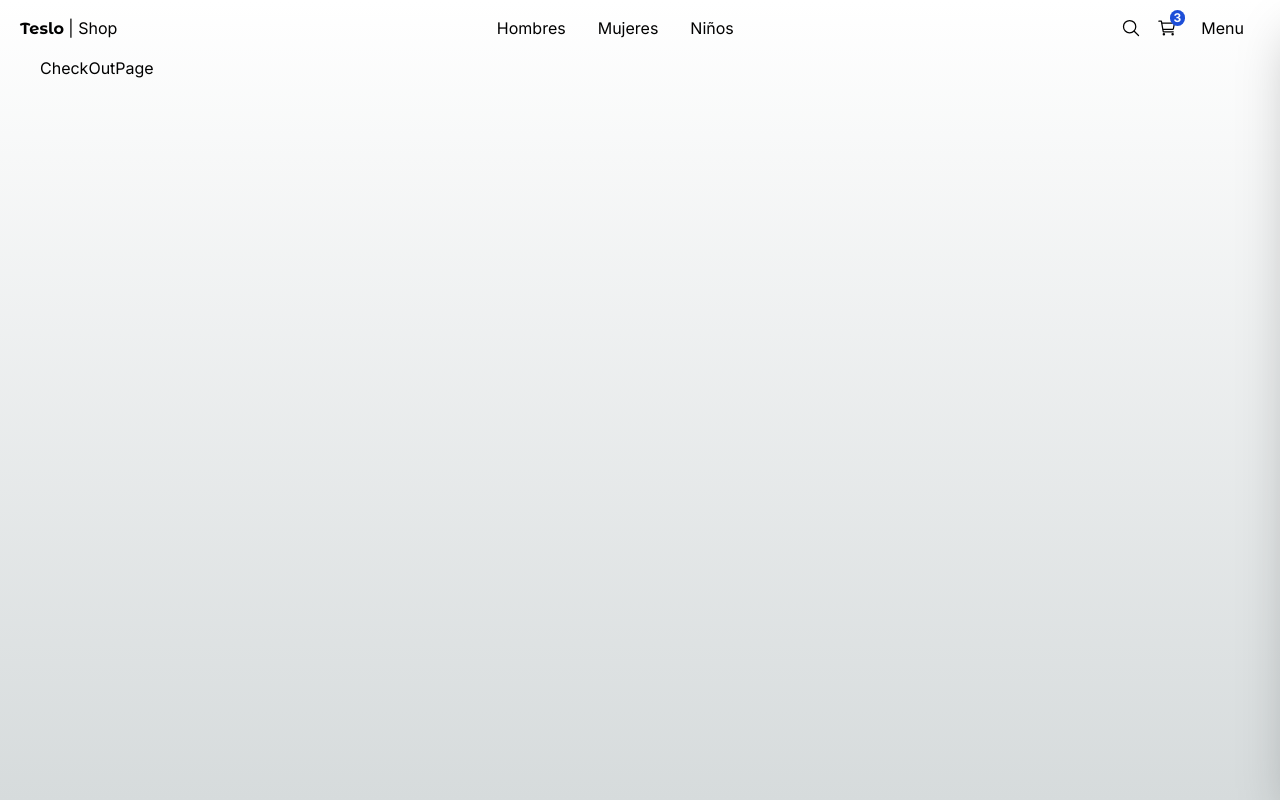
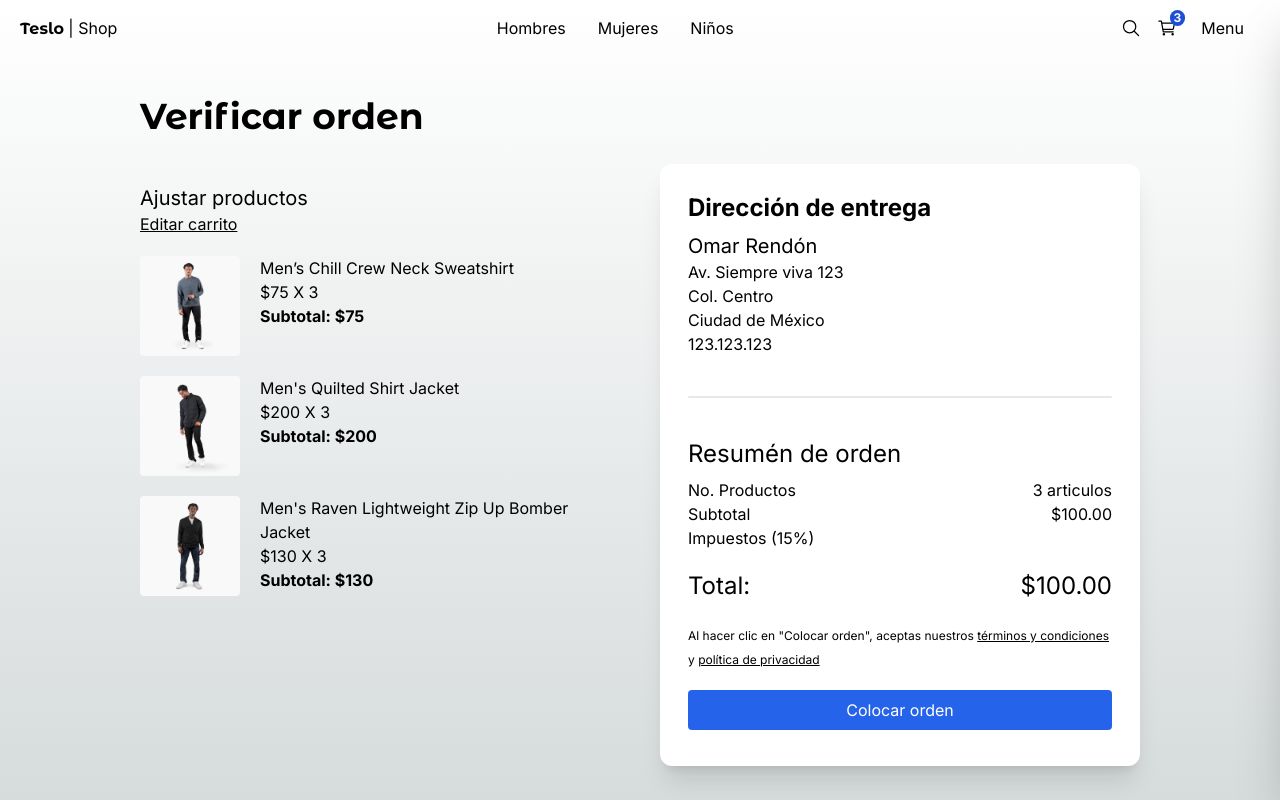
Before and after one commit to omarrendon/next-shop, a Next.js app: page /checkout in a window 1280 px wide. Built offline with nearby package versions, Linux system fonts and the light colour scheme.

Commit message:
Checkout page its done

```diff
--- a/src/app/(shop)/checkout/page.tsx
+++ b/src/app/(shop)/checkout/page.tsx
@@ -1,5 +1,100 @@
+import { QuantitySelector, Title } from "@/components";
+import { initialData } from "@/seed/seed";
+import Image from "next/image";
+import Link from "next/link";
 import React from "react";
 
-export default function CheckOutPage() {
-  return <div>CheckOutPage</div>;
+const productsInCart = [
+  initialData.products[0],
+  initialData.products[1],
+  initialData.products[2],
+];
+
+export default function CheckoutPage() {
+  return (
+    <div className="flex justify-center items-center mb-72 px-10 sm:px-0">
+      <div className="flex flex-col w-[1000px]">
+        <Title title="Verificar orden" />
+
+        <div className="grid grid-cols-1 sm:grid-cols-2 gap-10">
+          <div className="flex flex-col mt-5">
+            <span className="text-xl">Ajustar productos</span>
+            <Link href={"/cart"} className="underline mb-5">
+              Editar carrito
+            </Link>
+
+            {productsInCart.map(product => (
+              <div key={product.slug} className="flex mb-5">
+                <Image
+                  src={`/products/${product.images[0]}`}
+                  width={100}
+                  height={100}
+                  alt={product.title}
+                  className="mr-5 rounded"
+                  style={{
+                    width: "100px",
+                    height: "100px",
+                  }}
+                />
+                <div>
+                  <p>{product.title}</p>
+                  <p>${product.price} X 3</p>
+                  <p className="font-bold">Subtotal: ${product.price}</p>
+                </div>
+              </div>
+            ))}
+          </div>
+          {/* cHECKOUT CARD */}
+          <div className="bg-white rounded-xl shadow-xl p-7 ">
+            <h2 className="text-2xl font-bold mb-2">Dirección de entrega</h2>
+            <div className="mb-10">
+              <p className="text-xl">Omar Rendón</p>
+              <p>Av. Siempre viva 123</p>
+              <p>Col. Centro</p>
+              <p>Ciudad de México</p>
+              <p>123.123.123</p>
+            </div>
+
+            <div className="w-full h-0.5 rounded bg-gray-200 mb-10" />
+
+            <h2 className="text-2xl mb-2">Resumén de orden</h2>
+            <div className="grid  grid-cols-2">
+              <span>No. Productos</span>
+              <span className="text-right"> 3 articulos</span>
+
+              <span>Subtotal</span>
+              <span className="text-right">$100.00</span>
+
+              <span>Impuestos (15%)</span>
+              <span className="text-right"></span>
+
+              <span className="mt-5 text-2xl">Total: </span>
+              <span className="mt-5 text-2xl text-right">$100.00</span>
+            </div>
+
+            <div className="mt-5 mb-2 w-full">
+              <p className="mb-5">
+                <span className="text-xs">
+                  Al hacer clic en "Colocar orden", aceptas nuestros{" "}
+                  <a href="#" className="underline">
+                    términos y condiciones
+                  </a>{" "}
+                  y{" "}
+                  <a href="#" className="underline">
+                    política de privacidad
+                  </a>
+                </span>
+              </p>
+              <Link
+                className="flex btn-primary justify-center"
+                href={"/orders/123"}
+              >
+                Colocar orden
+              </Link>
+            </div>
+          </div>
+        </div>
+      </div>
+    </div>
+  );
 }
```
